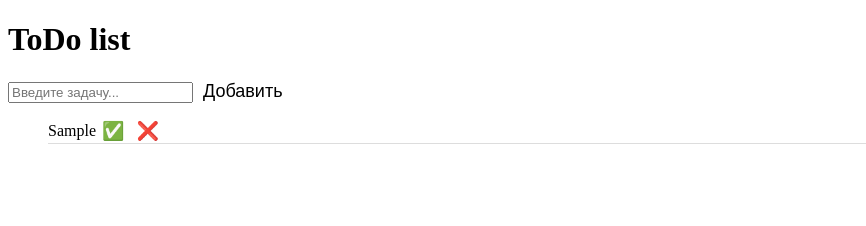
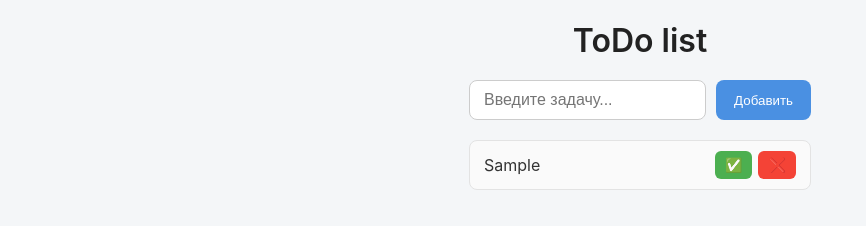
Before and after one commit to DmitriyLimanskiy/todo-app-js, a plain HTML site: page src/index.html in a window 1280 px wide. Both pictures are taken after typing "Sample" into the empty fields and a click on the button "Добавить". Shown: the whole page, without its empty margins (0-866 px from the left). Drawn offline with Linux system fonts and the light colour scheme.

Commit message:
Стилизовал страницу

```diff
--- a/src/css/style.css
+++ b/src/css/style.css
@@ -1,24 +1,150 @@
+/* Общий стиль страницы */
+body {
+    font-family: 'Inter', system-ui, sans-serif;
+    background-color: #f4f6f8;
+    color: #333;
+    margin: 0;
+    padding: 0;
+    display: flex;
+    justify-content: center;
+    align-items: flex-start;
+    min-height: 100vh;
+}
+
+/* Контейнер приложения */
+#todo-app {
+    background: white;
+    margin-top: 60px;
+    width: 100%;
+    max-width: 500px;
+    border-radius: 12px;
+    box-shadow: 0 4px 15px rgba(0, 0, 0, 0.1);
+    padding: 24px 28px;
+    box-sizing: border-box;
+}
+
+/* Заголовок */
+h1 {
+    text-align: center;
+    margin-bottom: 20px;
+    font-weight: 600;
+    color: #222;
+}
+
+/* Форма добавления задачи */
+#todo-form {
+    display: flex;
+    gap: 10px;
+    margin-bottom: 20px;
+}
+
+#todo-input {
+    flex: 1;
+    padding: 10px 14px;
+    font-size: 16px;
+    border: 1px solid #ccc;
+    border-radius: 8px;
+    outline: none;
+    transition: border-color 0.2s ease;
+}
+
+#todo-input:focus {
+    border-color: #4a90e2;
+}
+
+#todo-form button {
+    padding: 10px 18px;
+    background-color: #4a90e2;
+    color: white;
+    border: none;
+    border-radius: 8px;
+    cursor: pointer;
+    font-weight: 500;
+    transition: background-color 0.2s ease, transform 0.1s ease;
+}
+
+#todo-form button:hover {
+    background-color: #357abd;
+}
+
+#todo-form button:active {
+    transform: scale(0.97);
+}
+
+/* Список задач */
+#todo-list {
+    list-style: none;
+    padding: 0;
+    margin: 0;
+}
+
+/* Элемент задачи */
 .todo-item {
     display: flex;
-    justify-content: left;
+    justify-content: space-between;
     align-items: center;
-    padding: 0px;
-    border-bottom: 1px solid #ddd;
+    background-color: #fafafa;
+    border: 1px solid #e3e3e3;
+    border-radius: 8px;
+    padding: 10px 14px;
+    margin-bottom: 10px;
+    transition: background-color 0.2s ease, box-shadow 0.2s ease;
 }
 
+.todo-item:hover {
+    background-color: #f0f4ff;
+    box-shadow: 0 2px 8px rgba(0, 0, 0, 0.05);
+}
+
+.todo-text {
+    flex: 1;
+    margin-right: 10px;
+    font-size: 16px;
+}
+
+/* Кнопки внутри задач */
+.complete-btn,
+.delete-btn {
+    border: none;
+    border-radius: 6px;
+    padding: 6px 10px;
+    font-size: 14px;
+    cursor: pointer;
+    transition: transform 0.1s ease, opacity 0.2s ease;
+}
+
+.complete-btn {
+    background-color: #4caf50;
+    color: white;
+    margin-right: 6px;
+}
+
+.complete-btn:hover {
+    background-color: #43a047;
+}
+
+.delete-btn {
+    background-color: #f44336;
+    color: white;
+}
+
+.delete-btn:hover {
+    background-color: #e53935;
+}
+
+.complete-btn:active,
+.delete-btn:active {
+    transform: scale(0.95);
+}
+
+/* Завершённая задача */
 .todo-item.completed .todo-text {
     text-decoration: line-through;
-    color: gray;
-    opacity: 0.6;
+    color: #999;
+    opacity: 0.7;
 }
 
-button {
-    cursor: pointer;
-    border: none;
-    background: transparent;
-    font-size: 18px;
+.todo-item.completed {
+    background-color: #e9f7ef;
+    border-color: #b7dfb9;
 }
-
-button:hover {
-    transform: scale(1.2);
-}
```
